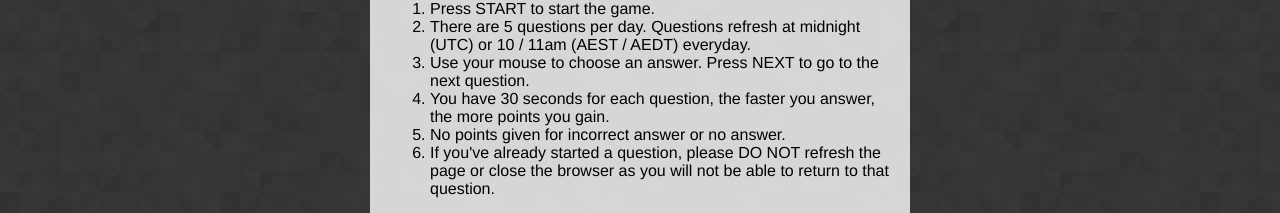
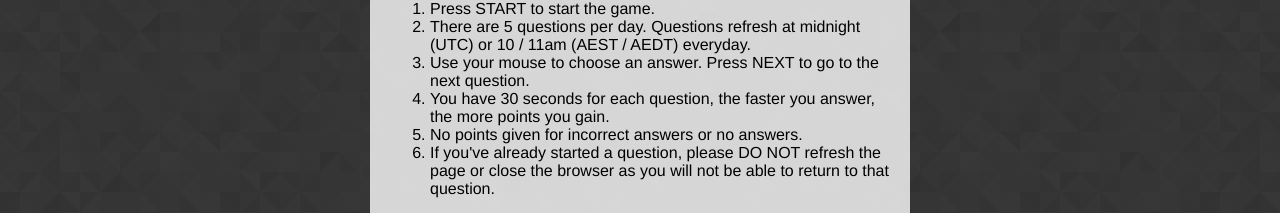
Before and after one commit to jiakairen/quiz-game-client, a Vue app: page / in a window 1280 px wide. Shown: the part 188-401 px from the top of the page. Built offline with nearby package versions, Linux system fonts and the light colour scheme; what vue-flash-message, vue-underscore would draw is missing.

Commit message:
changed wordings

```diff
--- a/src/components/EndOfGame.vue
+++ b/src/components/EndOfGame.vue
@@ -62,7 +62,7 @@
           </div>
         </div>
         <div class="past-stats">
-          <h4>Past Statistics</h4>
+          <h4>Overall Statistics</h4>
 
           <p>
             Total Questions Answered:
--- a/src/components/InstructionPage.vue
+++ b/src/components/InstructionPage.vue
@@ -23,7 +23,7 @@ export default {
         "There are 5 questions per day. Questions refresh at midnight (UTC) or 10 / 11am (AEST / AEDT) everyday.",
         "Use your mouse to choose an answer. Press NEXT to go to the next question.",
         "You have 30 seconds for each question, the faster you answer, the more points you gain.",
-        "No points given for incorrect answer or no answer.",
+        "No points given for incorrect answers or no answers.",
         "If you've already started a question, please DO NOT refresh the page or close the browser as you will not be able to return to that question.",
       ],
     };
```
